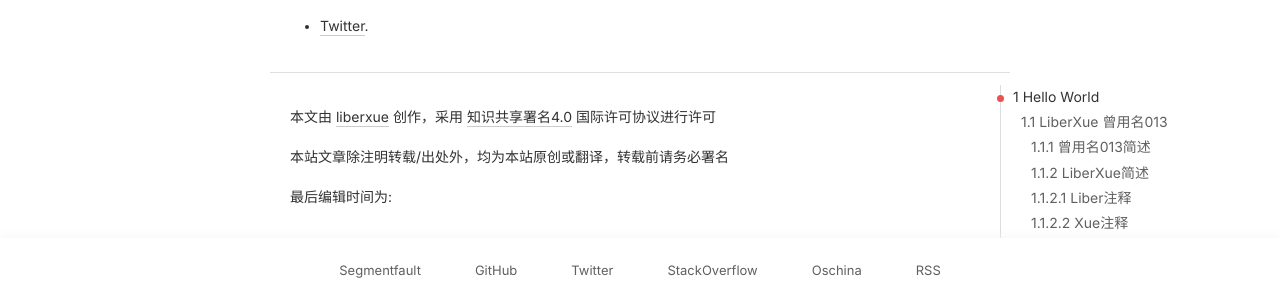
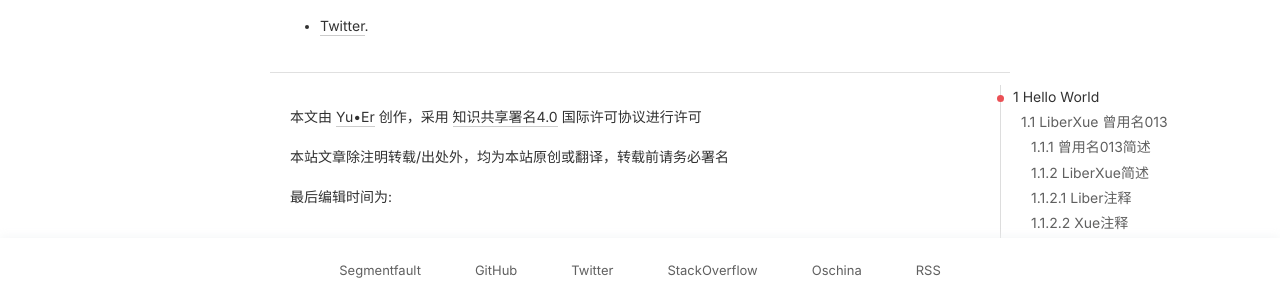
Before and after one commit to JarodYv/jarodyv.github.io, a Jekyll site: the page built from about.md, in a window 1280 px wide and 900 px high, scrolled down 3882 px. Shown: the part 245-545 px from the top of the window. Built offline with Jekyll 4.4.1, drawn with Linux system fonts in a browser that asks for light colours; nearby versions of some CDN libraries; comment, search, counter and statistics services are not loaded.

Commit message:
fix some bugs
fix some bugs

```diff
--- a/_config.yml
+++ b/_config.yml
@@ -2,13 +2,13 @@
 title:            "BestYuer|最好的于儿"
 description:      "最好的于儿|欢迎来到于儿的网络「角落」"
 url:              "https://jarodyv.github.io/" # 域名
-signoff:          "Yu•Er" # Your name
+signoff:          "YuEr" # Your name
 facebook_appid:   #facebook_id
 google_analytics: #UA-101222464-1
 share:            true
 # 分页
 paginate: 15
-paginate_path: "liberxuepage:num"
+paginate_path: "yuerpage:num"
 gems: [jekyll-paginate]
 links:
   - name:         首页
--- a/_layouts/blog.html
+++ b/_layouts/blog.html
@@ -99,7 +99,7 @@
 </p>
 {{ content }}
 		<p class="post-info">
-			本文由 <a href="/">liberxue</a> 创作，采用 <a href="https://creativecommons.org/licenses/by/4.0/" target="_blank" rel="external nofollow">知识共享署名4.0</a> 国际许可协议进行许可<br>本站文章除注明转载/出处外，均为本站原创或翻译，转载前请务必署名<br>最后编辑时间为:{{ page.date | date: "%F %H:%M:%S"}}</p>
+			本文由 <a href="/">Yu•Er</a> 创作，采用 <a href="https://creativecommons.org/licenses/by/4.0/" target="_blank" rel="external nofollow">知识共享署名4.0</a> 国际许可协议进行许可<br>本站文章除注明转载/出处外，均为本站原创或翻译，转载前请务必署名<br>最后编辑时间为:{{ page.date | date: "%F %H:%M:%S"}}</p>
 	</div>
 </article>
 
```
Also changed, not shown: README.md.
